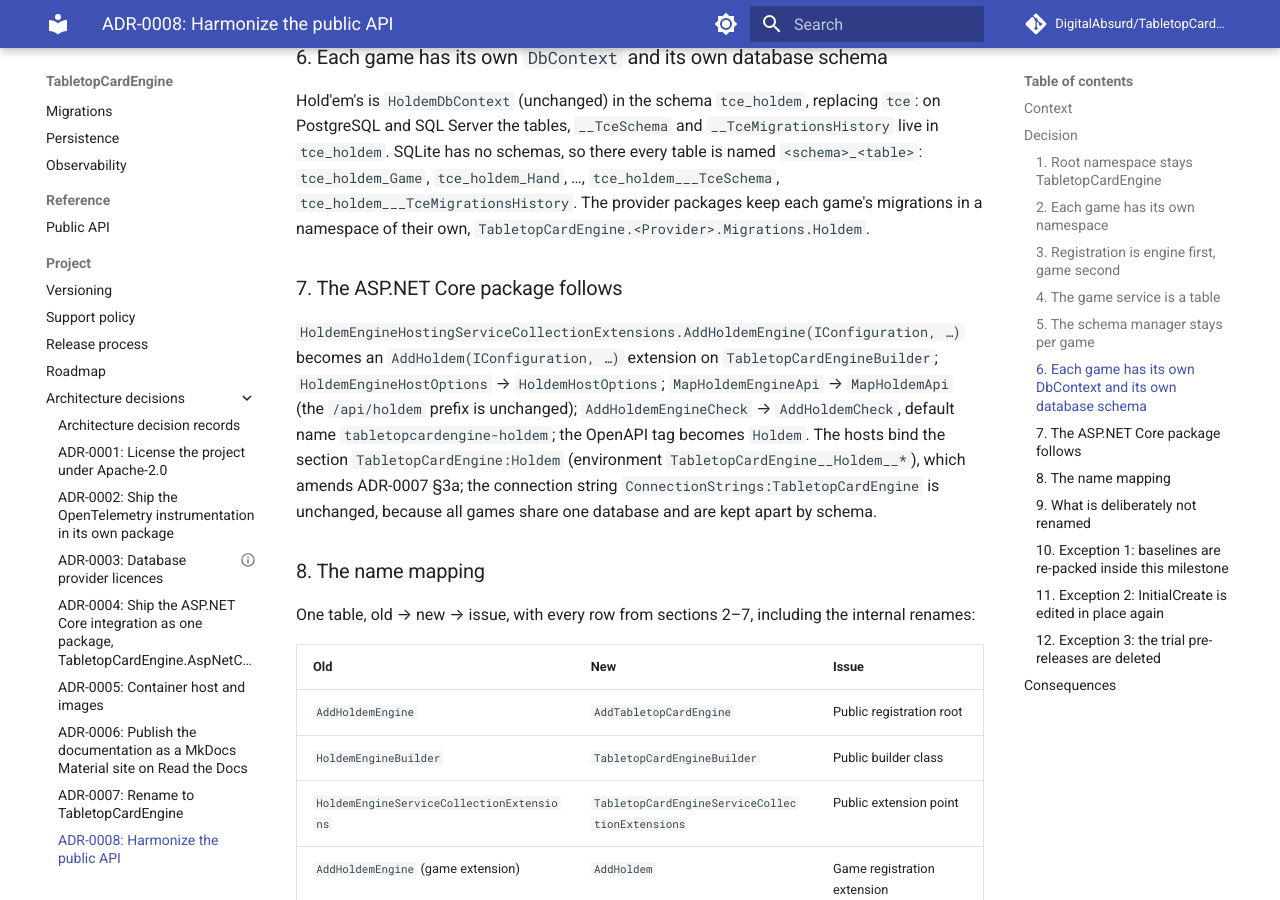
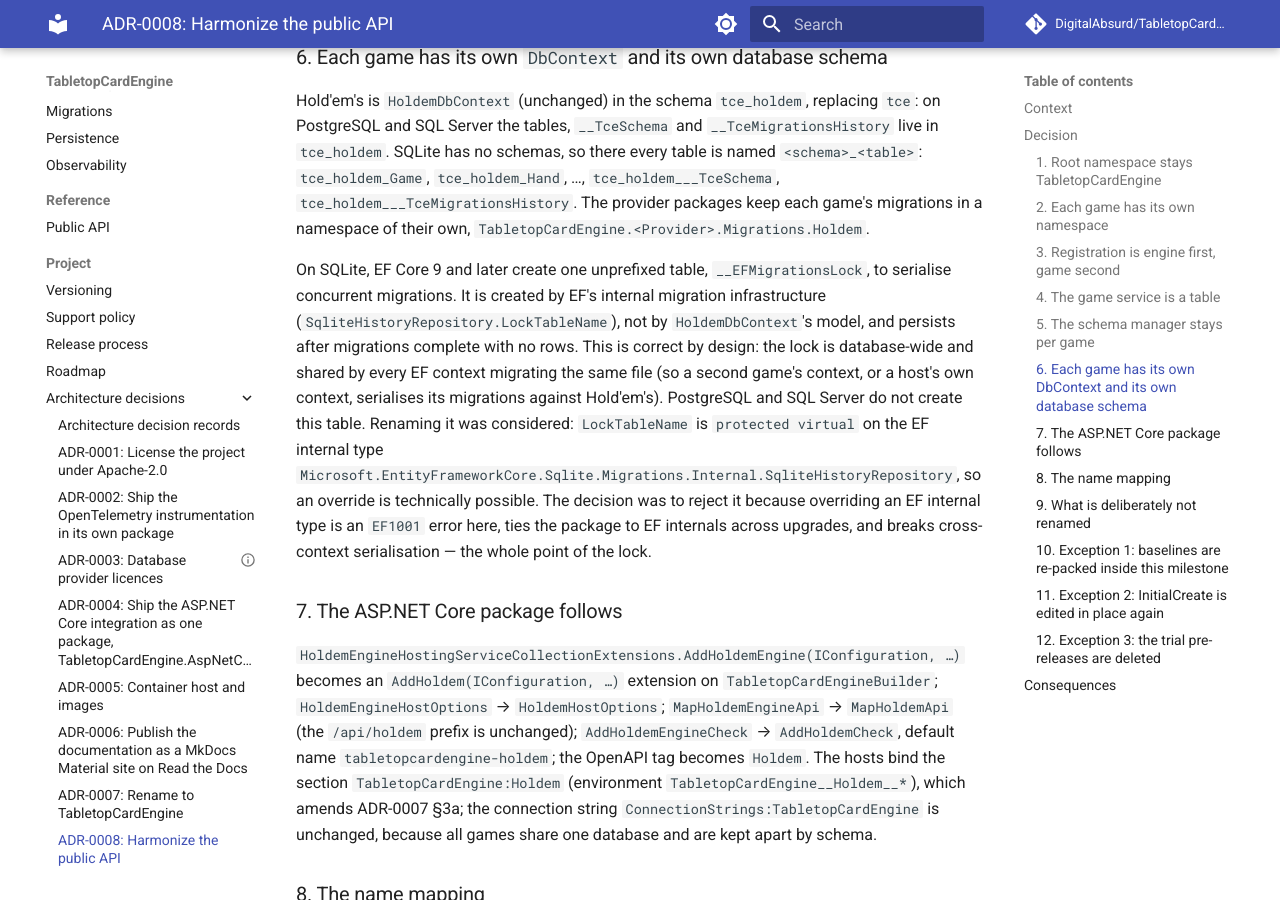
Before and after one commit to DigitalAbsurd/TabletopCardEngine, an MkDocs documentation site: the page built from docs/adr/0008-harmonize-the-public-api.md, in a window 1280 px wide and 900 px high, scrolled down 1796 px. Built offline with MkDocs 1.6.1 and Material for MkDocs 9.7.7, drawn with Linux system fonts in a browser that asks for light colours; comment, search, counter and statistics services are not loaded.

Commit message:
docs(adr): record why EF's __EFMigrationsLock keeps no prefix on SQLite (#437)
EF Core 9+ creates __EFMigrationsLock to serialise migrations on SQLite.
It is shared by every EF context migrating the same file, which is correct
by design. Renaming it was rejected because it requires EF internals (EF1001)
and loses cross-context serialisation.

Co-authored-by: Claude Haiku 4.5 <noreply@anthropic.com>

```diff
--- a/docs/adr/0008-harmonize-the-public-api.md
+++ b/docs/adr/0008-harmonize-the-public-api.md
@@ -70,6 +70,15 @@ and SQL Server the tables, `__TceSchema` and `__TceMigrationsHistory` live in `t
 no schemas, so there every table is named `<schema>_<table>`: `tce_holdem_Game`, `tce_holdem_Hand`, …,
 `tce_holdem___TceSchema`, `tce_holdem___TceMigrationsHistory`. The provider packages keep each game's
 migrations in a namespace of their own, `TabletopCardEngine.<Provider>.Migrations.Holdem`.
+
+On SQLite, EF Core 9 and later create one unprefixed table, `__EFMigrationsLock`, to serialise concurrent migrations.
+It is created by EF's internal migration infrastructure (`SqliteHistoryRepository.LockTableName`), not by `HoldemDbContext`'s
+model, and persists after migrations complete with no rows. This is correct by design: the lock is database-wide and shared
+by every EF context migrating the same file (so a second game's context, or a host's own context, serialises its migrations
+against Hold'em's). PostgreSQL and SQL Server do not create this table. Renaming it was considered: `LockTableName` is
+`protected virtual` on the EF internal type `Microsoft.EntityFrameworkCore.Sqlite.Migrations.Internal.SqliteHistoryRepository`,
+so an override is technically possible. The decision was to reject it because overriding an EF internal type is an `EF1001`
+error here, ties the package to EF internals across upgrades, and breaks cross-context serialisation — the whole point of the lock.
 
 ### 7. The ASP.NET Core package follows
 
```
